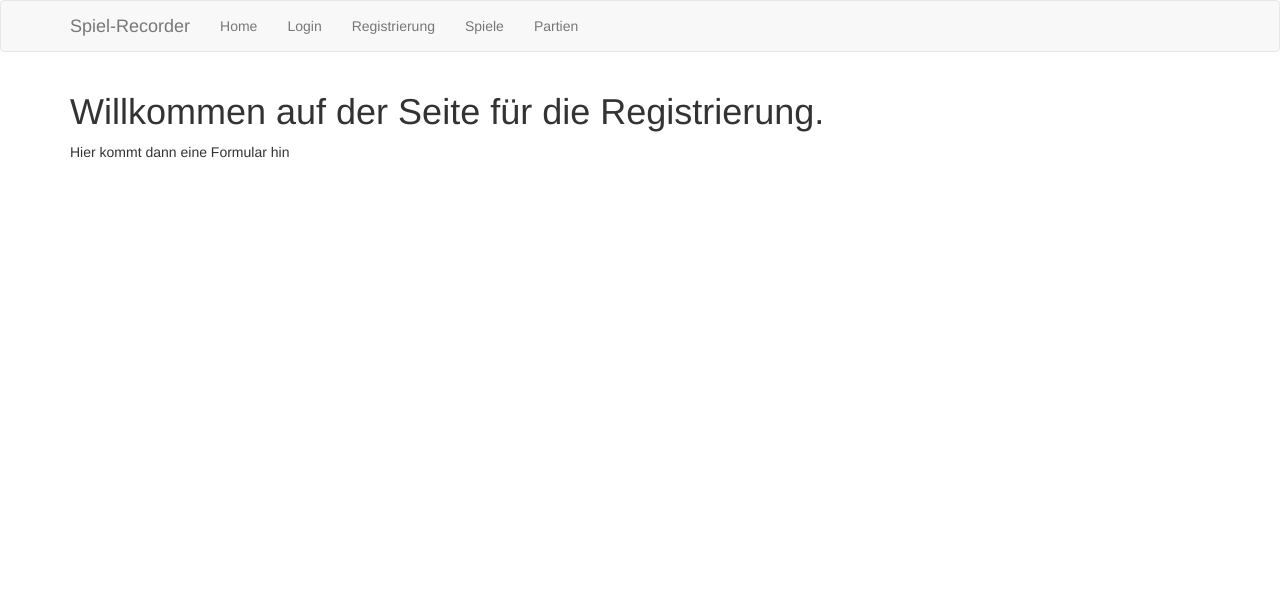
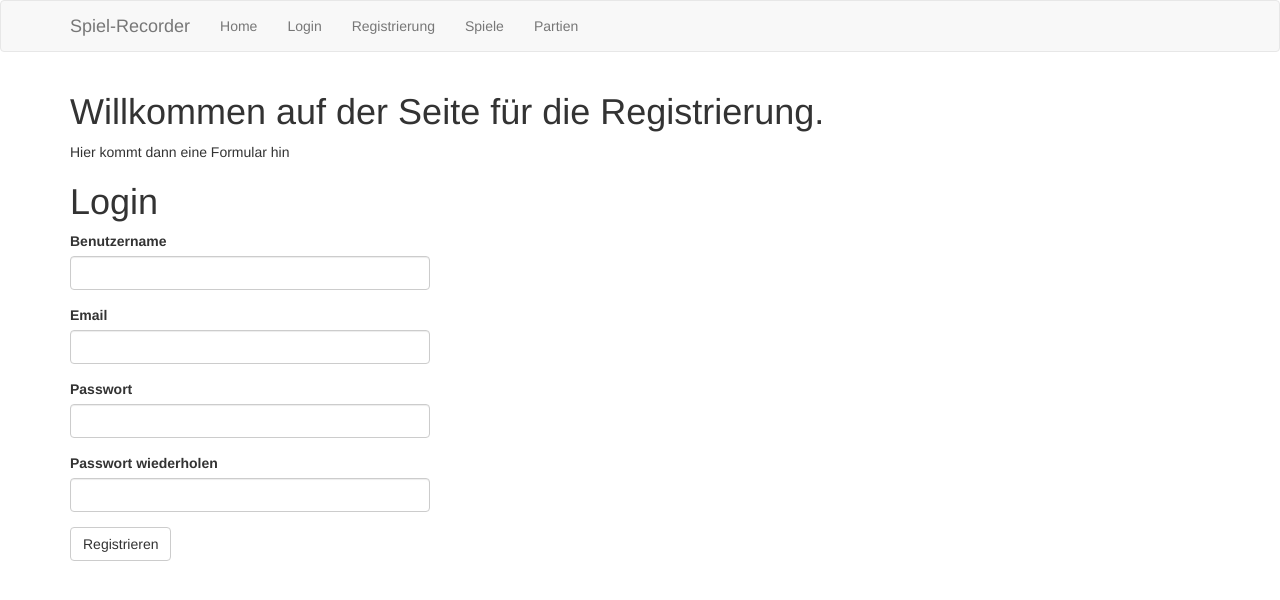
Before and after one commit to Urs-B/VCID-Spiel-Recorder, a Flask app: page /registrieren in a window 1280 px wide. Shown: the top 600 px of the page. Run offline with Flask 3, Linux system fonts and the light colour scheme; some libraries are stand-ins or nearby versions.

Commit message:
V1 - Registrierungsformular ergänzt
App hat:
- Skelett
- Login Formular
- Registrierungsformular
- keine DB Funktionalität

```diff
--- a/app/forms.py
+++ b/app/forms.py
@@ -1,9 +1,26 @@
 from flask_wtf import FlaskForm
 from wtforms import StringField, PasswordField, BooleanField, SubmitField
-from wtforms.validators import DataRequired
+from wtforms.validators import DataRequired, ValidationError, Email, EqualTo
 
 class LoginForm(FlaskForm):
     username = StringField('Username', validators=[DataRequired()])
     password = PasswordField('Password', validators=[DataRequired()])
     remember_me = BooleanField('Remember Me')
     submit = SubmitField('Sign In')
+
+class RegisterForm(FlaskForm):
+    username = StringField('Benutzername', validators=[DataRequired()])
+    email = StringField('Email', validators=[Email(), DataRequired()])
+    password = PasswordField('Passwort', validators=[DataRequired()])
+    password2 = PasswordField('Passwort wiederholen', validators=[DataRequired(), EqualTo('password')])
+    submit = SubmitField('Registrieren')
+
+    # def validate_username(self, username):
+    #     user = User.query.filter_by(username=username.data).first()
+    #     if user is not None:
+    #     raise ValidationError('Bitte einen anderen Benutzernamen verwenden.')
+
+    # def validate_email(self, email):
+    #     user = User.query.filter_by(email=email.data).first()
+    #     if user is not None:
+    #     raise ValidationError('Bitte eine andere Email Adresse verwenden.')
--- a/app/routes.py
+++ b/app/routes.py
@@ -1,6 +1,6 @@
 from flask import render_template, flash, redirect, url_for
 from app import app
-from app.forms import LoginForm
+from app.forms import LoginForm, RegisterForm
 
 @app.route('/')
 @app.route('/index')
@@ -15,9 +15,13 @@ def login():
         return redirect(url_for('index'))
     return render_template('login.html', title='Login', form=form)
 
-@app.route('/registrieren')
+@app.route('/registrieren', methods=['GET', 'POST'])
 def registrieren():
-    return render_template('registrieren.html', title='Registrierung')
+    form = RegisterForm()
+    if form.validate_on_submit():
+        flash('Registrierung für Benutzer {}'.format(form.username.data))
+        return redirect(url_for('index'))
+    return render_template('registrieren.html', title='Registrierung', form=form)
 
 @app.route('/spiele')
 def spiele():
--- a/app/templates/registrieren.html
+++ b/app/templates/registrieren.html
@@ -1,6 +1,13 @@
 {% extends "base.html" %}
+{% import 'bootstrap/wtf.html' as wtf %}
 
 {% block app_content %}
     <h1>Willkommen auf der Seite für die Registrierung.</h1>
     <div>Hier kommt dann eine Formular hin</div>
+    <h1>Login</h1>
+    <div class="row">
+        <div class="col-md-4">
+            {{ wtf.quick_form(form) }}
+        </div>
+    </div>
 {% endblock %}
```
